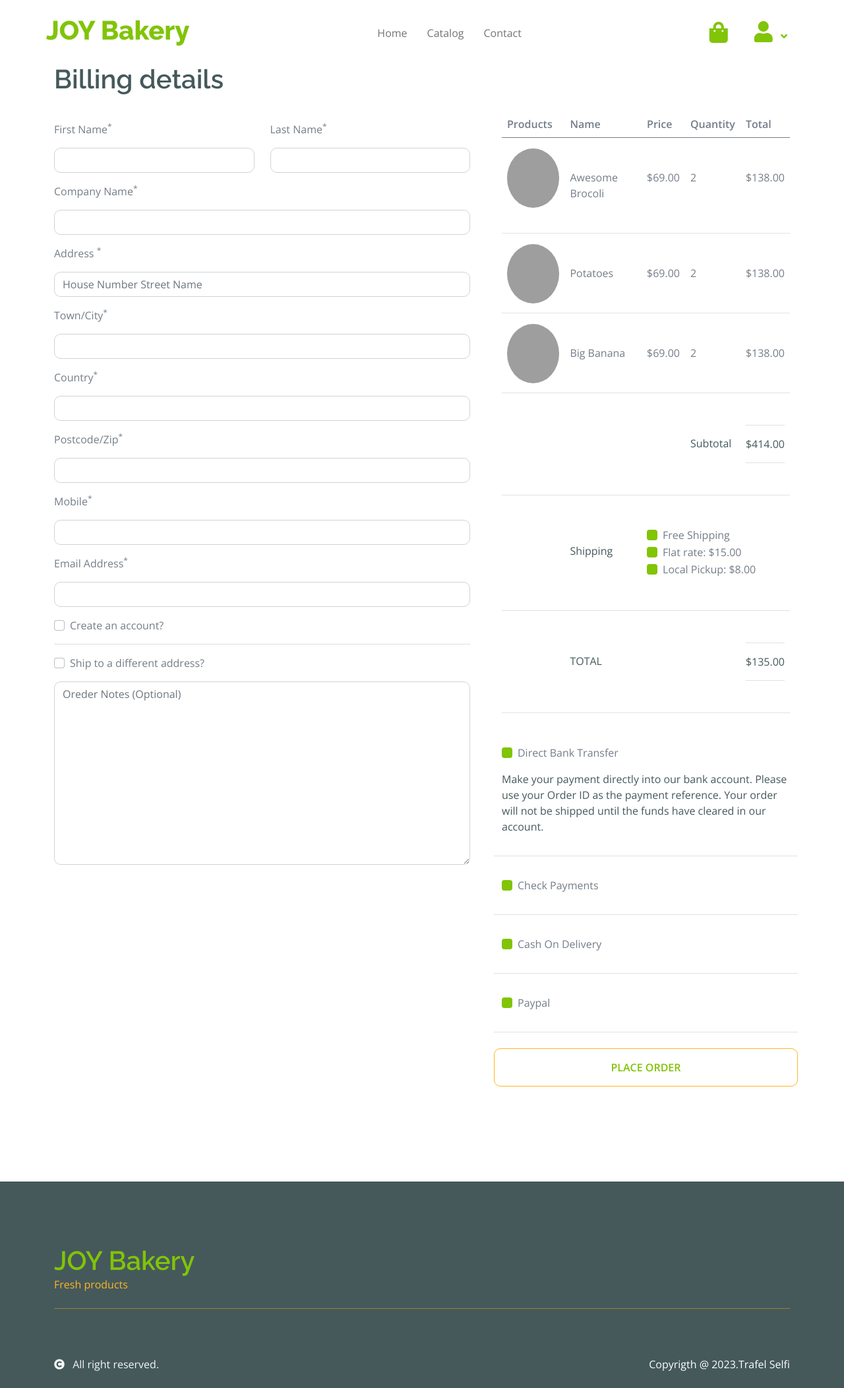
After one commit to BamBoos28/fruitacke, a PHP site: page /checkout.php in a window 1280 px wide. The commit adds this page. Shown: the whole page at 66% size. Run offline with PHP 8.4, Linux system fonts and the light colour scheme; some libraries are stand-ins or nearby versions; grey boxes are pictures that could not be loaded.

```diff
--- a/admin/index.php
+++ b/admin/index.php
@@ -166,7 +166,7 @@ if (isset($_SESSION['login'])) {
             <div class="modal-body">Select "Logout" below if you are ready to end your current session.</div>
             <div class="modal-footer">
                 <button class="btn btn-secondary" type="button" data-dismiss="modal">Cancel</button>
-                <a class="btn btn-primary" href="../login/logout.php">Logout</a>
+                <a class="btn btn-primary" href="../method/logout.php">Logout</a>
             </div>
         </div>
     </div>
--- /dev/null
+++ b/checkout.php
@@ -0,0 +1,222 @@
+<?php include("./comp/header.php"); ?>
+<?php include("./comp/navbar.php"); ?>
+
+<!-- Checkout Page Start -->
+<div class="container-fluid py-5">
+    <div class="container py-5">
+        <h1 class="mb-4">Billing details</h1>
+        <form action="#">
+            <div class="row g-5">
+                <div class="col-md-12 col-lg-6 col-xl-7">
+                    <div class="row">
+                        <div class="col-md-12 col-lg-6">
+                            <div class="form-item w-100">
+                                <label class="form-label my-3">First Name<sup>*</sup></label>
+                                <input type="text" class="form-control">
+                            </div>
+                        </div>
+                        <div class="col-md-12 col-lg-6">
+                            <div class="form-item w-100">
+                                <label class="form-label my-3">Last Name<sup>*</sup></label>
+                                <input type="text" class="form-control">
+                            </div>
+                        </div>
+                    </div>
+                    <div class="form-item">
+                        <label class="form-label my-3">Company Name<sup>*</sup></label>
+                        <input type="text" class="form-control">
+                    </div>
+                    <div class="form-item">
+                        <label class="form-label my-3">Address <sup>*</sup></label>
+                        <input type="text" class="form-control" placeholder="House Number Street Name">
+                    </div>
+                    <div class="form-item">
+                        <label class="form-label my-3">Town/City<sup>*</sup></label>
+                        <input type="text" class="form-control">
+                    </div>
+                    <div class="form-item">
+                        <label class="form-label my-3">Country<sup>*</sup></label>
+                        <input type="text" class="form-control">
+                    </div>
+                    <div class="form-item">
+                        <label class="form-label my-3">Postcode/Zip<sup>*</sup></label>
+                        <input type="text" class="form-control">
+                    </div>
+                    <div class="form-item">
+                        <label class="form-label my-3">Mobile<sup>*</sup></label>
+                        <input type="tel" class="form-control">
+                    </div>
+                    <div class="form-item">
+                        <label class="form-label my-3">Email Address<sup>*</sup></label>
+                        <input type="email" class="form-control">
+                    </div>
+                    <div class="form-check my-3">
+                        <input type="checkbox" class="form-check-input" id="Account-1" name="Accounts" value="Accounts">
+                        <label class="form-check-label" for="Account-1">Create an account?</label>
+                    </div>
+                    <hr>
+                    <div class="form-check my-3">
+                        <input class="form-check-input" type="checkbox" id="Address-1" name="Address" value="Address">
+                        <label class="form-check-label" for="Address-1">Ship to a different address?</label>
+                    </div>
+                    <div class="form-item">
+                        <textarea name="text" class="form-control" spellcheck="false" cols="30" rows="11"
+                            placeholder="Oreder Notes (Optional)"></textarea>
+                    </div>
+                </div>
+                <div class="col-md-12 col-lg-6 col-xl-5">
+                    <div class="table-responsive">
+                        <table class="table">
+                            <thead>
+                                <tr>
+                                    <th scope="col">Products</th>
+                                    <th scope="col">Name</th>
+                                    <th scope="col">Price</th>
+                                    <th scope="col">Quantity</th>
+                                    <th scope="col">Total</th>
+                                </tr>
+                            </thead>
+                            <tbody>
+                                <tr>
+                                    <th scope="row">
+                                        <div class="d-flex align-items-center mt-2">
+                                            <img src="img/vegetable-item-2.jpg" class="img-fluid rounded-circle"
+                                                style="width: 90px; height: 90px;" alt="">
+                                        </div>
+                                    </th>
+                                    <td class="py-5">Awesome Brocoli</td>
+                                    <td class="py-5">$69.00</td>
+                                    <td class="py-5">2</td>
+                                    <td class="py-5">$138.00</td>
+                                </tr>
+                                <tr>
+                                    <th scope="row">
+                                        <div class="d-flex align-items-center mt-2">
+                                            <img src="img/vegetable-item-5.jpg" class="img-fluid rounded-circle"
+                                                style="width: 90px; height: 90px;" alt="">
+                                        </div>
+                                    </th>
+                                    <td class="py-5">Potatoes</td>
+                                    <td class="py-5">$69.00</td>
+                                    <td class="py-5">2</td>
+                                    <td class="py-5">$138.00</td>
+                                </tr>
+                                <tr>
+                                    <th scope="row">
+                                        <div class="d-flex align-items-center mt-2">
+                                            <img src="img/vegetable-item-3.png" class="img-fluid rounded-circle"
+                                                style="width: 90px; height: 90px;" alt="">
+                                        </div>
+                                    </th>
+                                    <td class="py-5">Big Banana</td>
+                                    <td class="py-5">$69.00</td>
+                                    <td class="py-5">2</td>
+                                    <td class="py-5">$138.00</td>
+                                </tr>
+                                <tr>
+                                    <th scope="row">
+                                    </th>
+                                    <td class="py-5"></td>
+                                    <td class="py-5"></td>
+                                    <td class="py-5">
+                                        <p class="mb-0 text-dark py-3">Subtotal</p>
+                                    </td>
+                                    <td class="py-5">
+                                        <div class="py-3 border-bottom border-top">
+                                            <p class="mb-0 text-dark">$414.00</p>
+                                        </div>
+                                    </td>
+                                </tr>
+                                <tr>
+                                    <th scope="row">
+                                    </th>
+                                    <td class="py-5">
+                                        <p class="mb-0 text-dark py-4">Shipping</p>
+                                    </td>
+                                    <td colspan="3" class="py-5">
+                                        <div class="form-check text-start">
+                                            <input type="checkbox" class="form-check-input bg-primary border-0"
+                                                id="Shipping-1" name="Shipping-1" value="Shipping">
+                                            <label class="form-check-label" for="Shipping-1">Free Shipping</label>
+                                        </div>
+                                        <div class="form-check text-start">
+                                            <input type="checkbox" class="form-check-input bg-primary border-0"
+                                                id="Shipping-2" name="Shipping-1" value="Shipping">
+                                            <label class="form-check-label" for="Shipping-2">Flat rate: $15.00</label>
+                                        </div>
+                                        <div class="form-check text-start">
+                                            <input type="checkbox" class="form-check-input bg-primary border-0"
+                                                id="Shipping-3" name="Shipping-1" value="Shipping">
+                                            <label class="form-check-label" for="Shipping-3">Local Pickup: $8.00</label>
+                                        </div>
+                                    </td>
+                                </tr>
+                                <tr>
+                                    <th scope="row">
+                                    </th>
+                                    <td class="py-5">
+                                        <p class="mb-0 text-dark text-uppercase py-3">TOTAL</p>
+                                    </td>
+                                    <td class="py-5"></td>
+                                    <td class="py-5"></td>
+                                    <td class="py-5">
+                                        <div class="py-3 border-bottom border-top">
+                                            <p class="mb-0 text-dark">$135.00</p>
+                                        </div>
+                                    </td>
+                                </tr>
+                            </tbody>
+                        </table>
+                    </div>
+                    <div class="row g-4 text-center align-items-center justify-content-center border-bottom py-3">
+                        <div class="col-12">
+                            <div class="form-check text-start my-3">
+                                <input type="checkbox" class="form-check-input bg-primary border-0" id="Transfer-1"
+                                    name="Transfer" value="Transfer">
+                                <label class="form-check-label" for="Transfer-1">Direct Bank Transfer</label>
+                            </div>
+                            <p class="text-start text-dark">Make your payment directly into our bank account. Please use
+                                your Order ID as the payment reference. Your order will not be shipped until the funds
+                                have cleared in our account.</p>
+                        </div>
+                    </div>
+                    <div class="row g-4 text-center align-items-center justify-content-center border-bottom py-3">
+                        <div class="col-12">
+                            <div class="form-check text-start my-3">
+                                <input type="checkbox" class="form-check-input bg-primary border-0" id="Payments-1"
+                                    name="Payments" value="Payments">
+                                <label class="form-check-label" for="Payments-1">Check Payments</label>
+                            </div>
+                        </div>
+                    </div>
+                    <div class="row g-4 text-center align-items-center justify-content-center border-bottom py-3">
+                        <div class="col-12">
+                            <div class="form-check text-start my-3">
+                                <input type="checkbox" class="form-check-input bg-primary border-0" id="Delivery-1"
+                                    name="Delivery" value="Delivery">
+                                <label class="form-check-label" for="Delivery-1">Cash On Delivery</label>
+                            </div>
+                        </div>
+                    </div>
+                    <div class="row g-4 text-center align-items-center justify-content-center border-bottom py-3">
+                        <div class="col-12">
+                            <div class="form-check text-start my-3">
+                                <input type="checkbox" class="form-check-input bg-primary border-0" id="Paypal-1"
+                                    name="Paypal" value="Paypal">
+                                <label class="form-check-label" for="Paypal-1">Paypal</label>
+                            </div>
+                        </div>
+                    </div>
+                    <div class="row g-4 text-center align-items-center justify-content-center pt-4">
+                        <button type="button"
+                            class="btn border-secondary py-3 px-4 text-uppercase w-100 text-primary">Place
+                            Order</button>
+                    </div>
+                </div>
+            </div>
+        </form>
+    </div>
+</div>
+<!-- Checkout Page End -->
+
+<?php include("./comp/footer.php"); ?>
--- a/comp/navbar.php
+++ b/comp/navbar.php
@@ -34,7 +34,7 @@
                         <div class="dropdown-menu m-0 bg-secondary rounded-0">
                             <?php if (isset($_SESSION['login'])): ?>
                                 <a href="cart.php" class="dropdown-item text-primary disabled"><?= $_SESSION['login']; ?></a>
-                                <a href="logout.php" class="dropdown-item">Log Out</a>
+                                <a href="./method/logout.php" class="dropdown-item">Log Out</a>
                             <?php else: ?>
                                 <a href="login.php" class="dropdown-item">Login</a>
                             <?php endif; ?>
--- a/details.php
+++ b/details.php
@@ -113,10 +113,6 @@ while ($row = mysqli_fetch_assoc($result)) {
 </div>
 <!-- Single Product End -->
 <script>
-    if (window.history.replaceState) {
-        window.history.replaceState(null, null, window.location.href);
-    }
-
     $("#addPesanan").click(function () {
         $.ajax({
             type: "POST",
--- a/logout.php
+++ b/method/logout.php
@@ -4,4 +4,4 @@ $_SESSION = [];
 session_unset();
 session_destroy();
 
-header("Location: ./index.php");
+header("Location: ../index.php");
```
Also changed, not shown: admin/templates/logout-modal.php (+0 -17 lines), admin/templates/navbar.php (+19 -1 lines), cart.php (+1 -28 lines).
